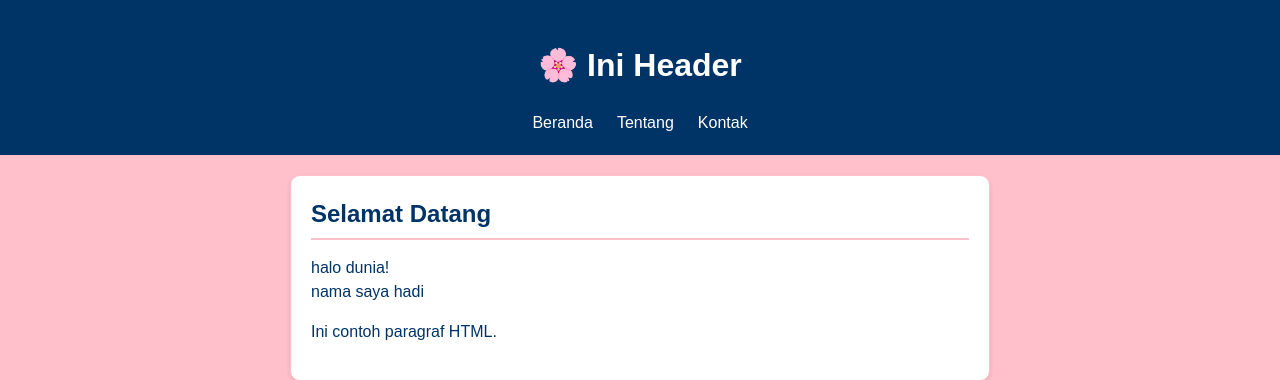
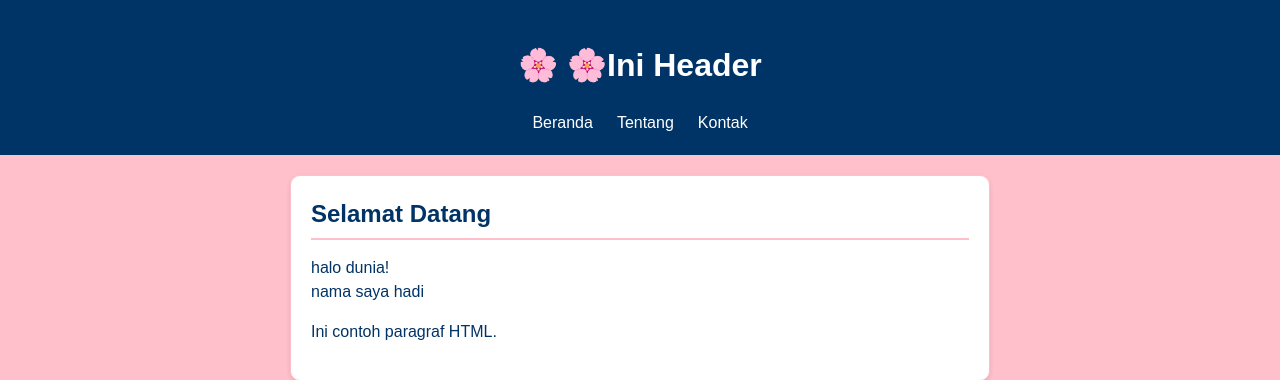
Before and after one commit to 2522500074-cmyk/2522500074-pwd-si1-2526o, a PHP site: page /pertemuan-08/index.php in a window 1280 px wide. Shown: the top 380 px of the page. Run offline with PHP 8.4, Linux system fonts and the light colour scheme.

Commit message:
styling css agar ada emoji

```diff
--- a/pertemuan-08/style.css
+++ b/pertemuan-08/style.css
@@ -19,7 +19,7 @@ header {
 
 /* Menambahkan emoji bunga (🌸) berwarna pink sedang pada H1 di dalam header */
 header h1::before {
-  content: '🌸 ';
+  content: '🌸 ' '🌸';
   color: #FF69B4; /* Pink sedang untuk emoji */
 }
 
```
Also changed, not shown: pertemuan-08/README.md.
